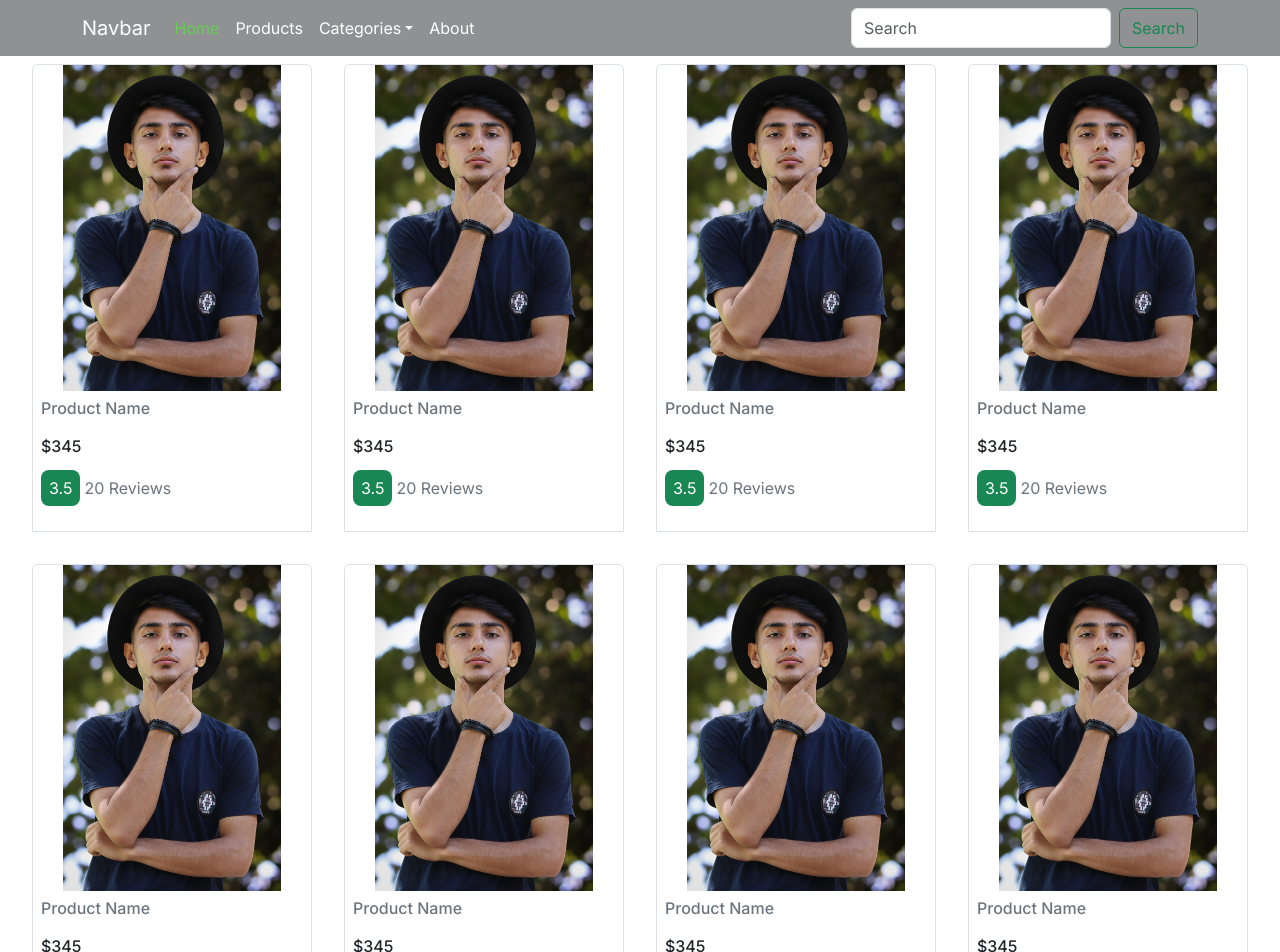
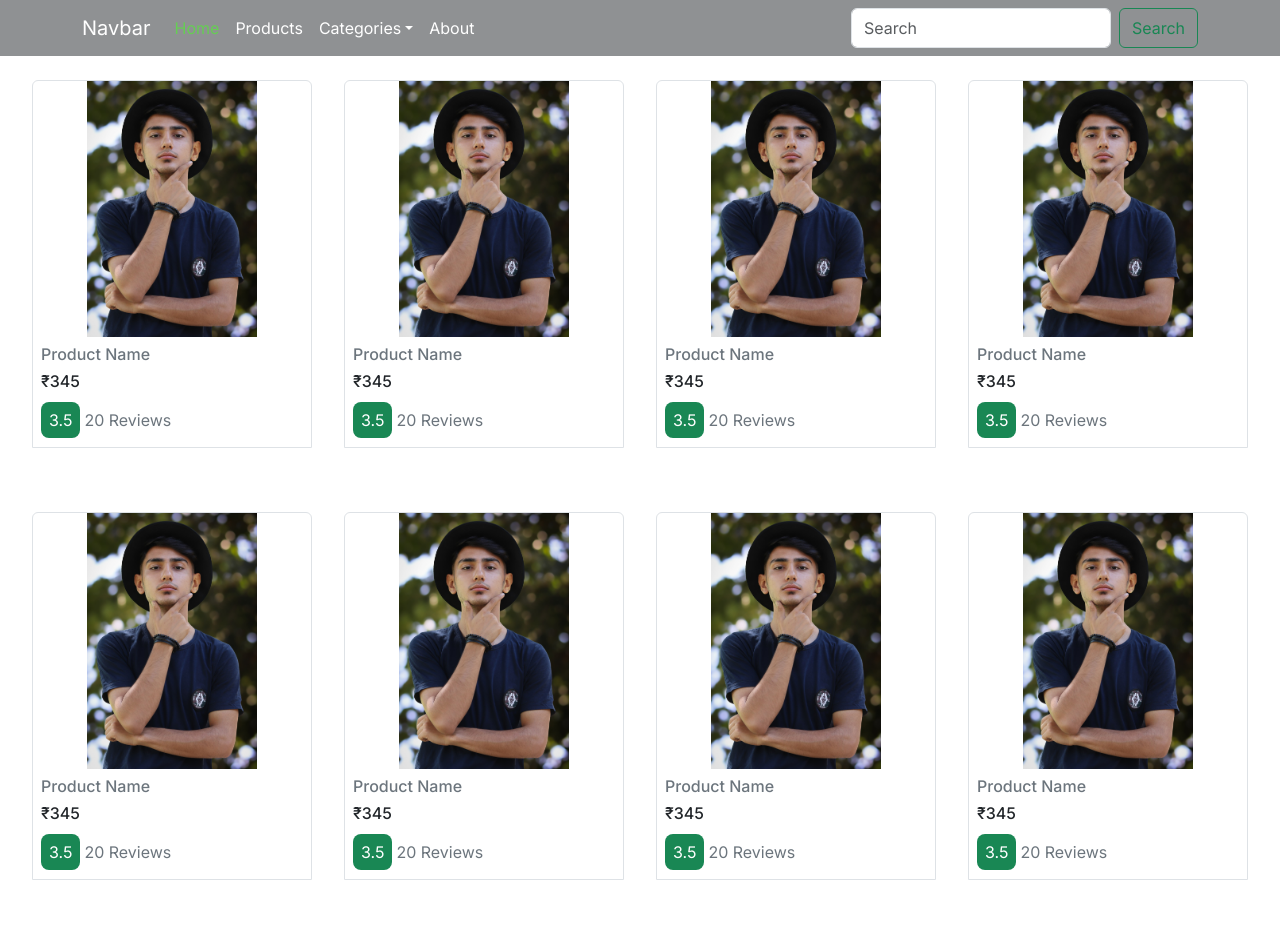
Before and after one commit to naraina20/akshar-fashion, a Next.js app: page /products in a window 1280 px wide. Shown: the top 952 px of the page. Built offline with nearby package versions, Linux system fonts and the light colour scheme.

Commit message:
setup for mongodb and created apis

```diff
--- /dev/null
+++ b/app/api/posts/route.js
@@ -0,0 +1,24 @@
+// posts.js
+import { NextResponse } from "next/server";
+
+// import clientPromise from "../../lib/mongodb";
+
+// export default async function handler(req, res) {
+//     //   const client = await clientPromise;
+//     //   const db = client.db("akshar-fashion");
+//       switch (req.method) {
+//         case "POST":
+//         //   let bodyObject = JSON.parse(req.body);
+//         //   let myPost = await db.collection("products").insertOne(bodyObject);
+//           res.json('hello');
+//           break;
+//         case "GET":
+//           const allPosts = await db.collection("allPosts").find({}).toArray();
+//           res.json({ status: 200, data: allPosts });
+//           break;
+//       }
+//     }
+
+    export async function GET(req,res){
+        return NextResponse.json({ message: "Hello World" });
+    }
--- a/app/globals.css
+++ b/app/globals.css
@@ -50,7 +50,7 @@ nav{
   background-color: transparent;color: white !important;
 }
 
-.nav-active{
+.nav-active {
   background-color: white;
   color: black !important;
 }
@@ -68,7 +68,7 @@ nav{
 }
 
 .c-h-card{
-  height: 500px;
+  height: 400px;
 }
 
 @media (prefers-color-scheme: dark) {
@@ -126,3 +126,7 @@ a {
     color-scheme: dark;
   }
 }
+
+@media screen {
+
+}
--- a/app/products/page.jsx
+++ b/app/products/page.jsx
@@ -3,36 +3,36 @@ import React from "react";
 
 const page = () => {
   return (
-    <div className="d-flex flex-wrap my-5 mx-3">
-      <a className="text-dark text-decoration-none p-1 p-md-3 col-6 col-sm-4 col-md-3 overflow-hidden c-h-card" href="/products/1">
+    <div className="d-flex flex-wrap my-5 mx-2 mx-md-3">
+      <a className="text-dark text-decoration-none p-1 my-3 p-md-3 col-6 col-sm-4 col-md-3 overflow-hidden" href="/products/1" style={{height: '400px'}}>
         <ProductCard />
       </a>
 
-      <a className="text-dark text-decoration-none p-1 p-md-3 col-6 col-sm-4 col-md-3 overflow-hidden c-h-card" href="/products/1">
+      <a className="text-dark text-decoration-none p-1 my-3 p-md-3 col-6 col-sm-4 col-md-3 overflow-hidden" href="/products/1" style={{height: '400px'}}>
         <ProductCard />
       </a>
 
-      <a className="text-dark text-decoration-none p-1 p-md-3 col-6 col-sm-4 col-md-3 overflow-hidden c-h-card" href="/products/1">
+      <a className="text-dark text-decoration-none p-1 my-3 p-md-3 col-6 col-sm-4 col-md-3 overflow-hidden" href="/products/1" style={{height: '400px'}}>
         <ProductCard />
       </a>
 
-      <a className="text-dark text-decoration-none p-1 p-md-3 col-6 col-sm-4 col-md-3 overflow-hidden c-h-card" href="/products/1">
+      <a className="text-dark text-decoration-none p-1 my-3 p-md-3 col-6 col-sm-4 col-md-3 overflow-hidden" href="/products/1" style={{height: '400px'}}>
         <ProductCard />
       </a>
 
-      <a className="text-dark text-decoration-none p-1 p-md-3 col-6 col-sm-4 col-md-3 overflow-hidden c-h-card" href="/products/1">
+      <a className="text-dark text-decoration-none p-1 my-3 p-md-3 col-6 col-sm-4 col-md-3 overflow-hidden" href="/products/1" style={{height: '400px'}}>
         <ProductCard />
       </a>
 
-      <a className="text-dark text-decoration-none p-1 p-md-3 col-6 col-sm-4 col-md-3 overflow-hidden c-h-card" href="/products/1">
+      <a className="text-dark text-decoration-none p-1 my-3 p-md-3 col-6 col-sm-4 col-md-3 overflow-hidden" href="/products/1" style={{height: '400px'}}>
         <ProductCard />
       </a>
 
-      <a className="text-dark text-decoration-none p-1 p-md-3 col-6 col-sm-4 col-md-3 overflow-hidden c-h-card" href="/products/1">
+      <a className="text-dark text-decoration-none p-1 my-3 p-md-3 col-6 col-sm-4 col-md-3 overflow-hidden" href="/products/1" style={{height: '400px'}}>
         <ProductCard />
       </a>
 
-      <a className="text-dark text-decoration-none p-1 p-md-3 col-6 col-sm-4 col-md-3 overflow-hidden c-h-card" href="/products/1">
+      <a className="text-dark text-decoration-none p-1 my-3 p-md-3 col-6 col-sm-4 col-md-3 overflow-hidden" href="/products/1" style={{height: '400px'}}>
         <ProductCard />
       </a>
 
--- a/components/Navbar.jsx
+++ b/components/Navbar.jsx
@@ -129,15 +129,15 @@ const Navbar = () => {
                 </a>
               </li>
             </ul>
-            <form class="d-flex form-inline my-2 my-lg-0">
+            <form className="d-flex form-inline my-2 my-lg-0">
               <input
-                class="form-control mr-sm-2 me-2"
+                className="form-control mr-sm-2 me-2"
                 type="search"
                 placeholder="Search"
                 aria-label="Search"
               />
               <button
-                class="btn btn-outline-success my-2 my-sm-0"
+                className="btn btn-outline-success my-2 my-sm-0"
                 type="submit"
               >
                 Search
--- a/components/ProductCard.jsx
+++ b/components/ProductCard.jsx
@@ -4,10 +4,10 @@ import Image from 'next/image'
 const ProductCard = () => {
   return (
     <div className="border w-100 h-100 overflow-hidden rounded-top-2" >
-      <img className="card-img-top responsive object-fit-scale c-h-card-img" src="/assets/images/product.jpg" alt="Card image cap"/>
+      <img className="card-img-top responsive object-fit-scale c-h-card-img" src="/assets/images/product.jpg" height='70%' alt="Card image cap"/>
   <div className="card-body h-25 p-2 d-flex flex-column justify-content-between">
    <h6 className="card-title mb-2 text-secondary">Product Name</h6>
-   <h6 className='mb-2'>$345</h6>
+   <h6 className='mb-3'>&#x20B9;345</h6>
    <div>
    <span className="bg-success text-white rounded-3 p-2 me-1">3.5</span>
    <span className='text-secondary'>20 Reviews</span>
--- /dev/null
+++ b/lib/mongodb.js
@@ -0,0 +1,29 @@
+// mongodb.js
+
+import { MongoClient } from 'mongodb'
+
+const uri = process.env.MONGODB_URI
+const options = {
+  useUnifiedTopology: true,
+  useNewUrlParser: true,
+}
+
+let client
+let clientPromise
+
+if (!process.env.MONGODB_URI) {
+  throw new Error('Add Mongo URI to .env.local')
+}
+
+if (process.env.NODE_ENV === 'development') {
+if (!global._mongoClientPromise) {
+    client = new MongoClient(uri, options)
+    global._mongoClientPromise = client.connect()
+  }
+  clientPromise = global._mongoClientPromise
+} else {
+  client = new MongoClient(uri, options)
+  clientPromise = client.connect()
+}
+
+export default clientPromise
--- a/package.json
+++ b/package.json
@@ -10,6 +10,7 @@
   },
   "dependencies": {
     "bootstrap": "^5.3.2",
+    "mongodb": "file:3.5.9",
     "next": "14.1.0",
     "react": "^18",
     "react-dom": "^18"
```
Also changed, not shown: app/page.jsx (+16 -0 lines), app/products/[productId]/page.jsx (+48 -7 lines), 1 other file (tests, documents, lock files or other folders).
